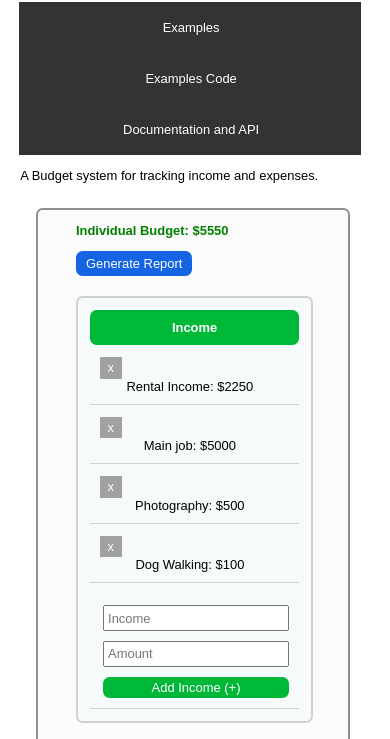
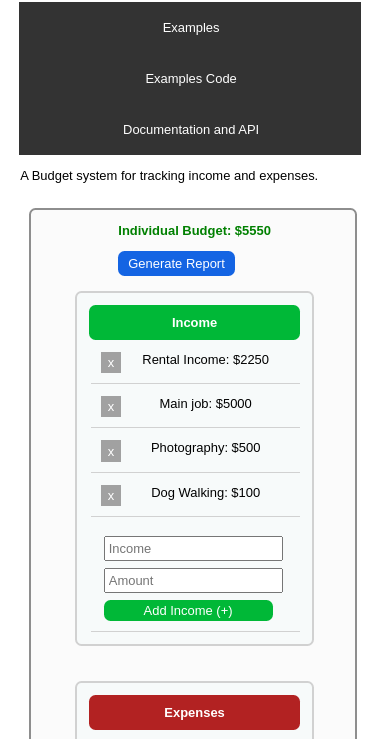
Before and after one commit to danwru/budget-tracker-js, a plain HTML site: page index.html in a window 390 px wide. Shown: the part 94-833 px from the top of the page. Drawn offline with Linux system fonts and the light colour scheme.

Commit message:
Mobile css styling

```diff
--- a/css/budget.css
+++ b/css/budget.css
@@ -8,13 +8,16 @@ body {
   justify-content: center;
   flex-wrap: wrap;
   align-content: center;
-  margin: 3% 5% 5% 5%;
+  margin: 1% 3% 3% 3%;
   border: 2px solid #8e8e8e;
   border-radius: 0.5em;
   background-color: #fbfbfb;
 }
 
 td {
+  display: flex;
+  flex-direction: row;
+  justify-content: space-between;
   border-bottom: 1px solid #d1d1d1;
 }
 
@@ -23,7 +26,7 @@ th {
 }
 
 table {
-  margin-top: 20px;
+  margin-top: 1rem;;
   padding: 10px;
   border: 2px solid #d1d1d1;
   border-radius: 0.5em;
@@ -257,6 +260,14 @@ th, td {
   .del {
     padding: 0.1em 0.1em;
   }
+
+  table {
+    max-width: 75%;
+  }
+
+  .budgetDiv {
+    align-items: center;
+  }
 }
 
 @media only screen and (max-width: 450px) {
@@ -265,8 +276,10 @@ th, td {
   }
 
   .addForm > input {
-    margin-top: 0.80em;
+    margin-top: .5rem 0;
     padding: 0.25em;
+    max-width: 90%;
+    max-height: 90%;
   }
 
   .del {
```
